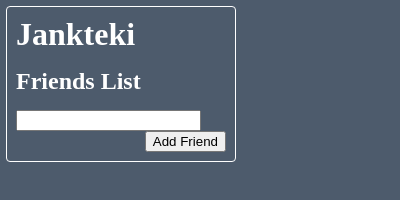
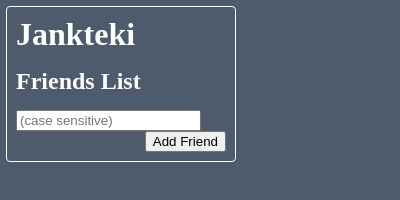
Before and after one commit to SimonS/jankteki, a browser extension: page popup/popup.html in a window 400 px wide. Drawn offline with Linux system fonts and the light colour scheme.

Commit message:
added placeholder text as per issue #2

```diff
--- a/popup/popup.html
+++ b/popup/popup.html
@@ -10,7 +10,7 @@
     <h1>Jankteki</h1>
     <h2>Friends List</h2>
     <ul id="friends-list">
-        <li id="new-item"><input type="text" id="new-friend" /> <input type="submit" id="add-friend" value="Add Friend" /></li>
+        <li id="new-item"><input type="text" placeholder="(case sensitive)" id="new-friend" /> <input type="submit" id="add-friend" value="Add Friend" /></li>
     </ul>
 </body>
 </html>
```
Also changed, not shown: manifest.json.
